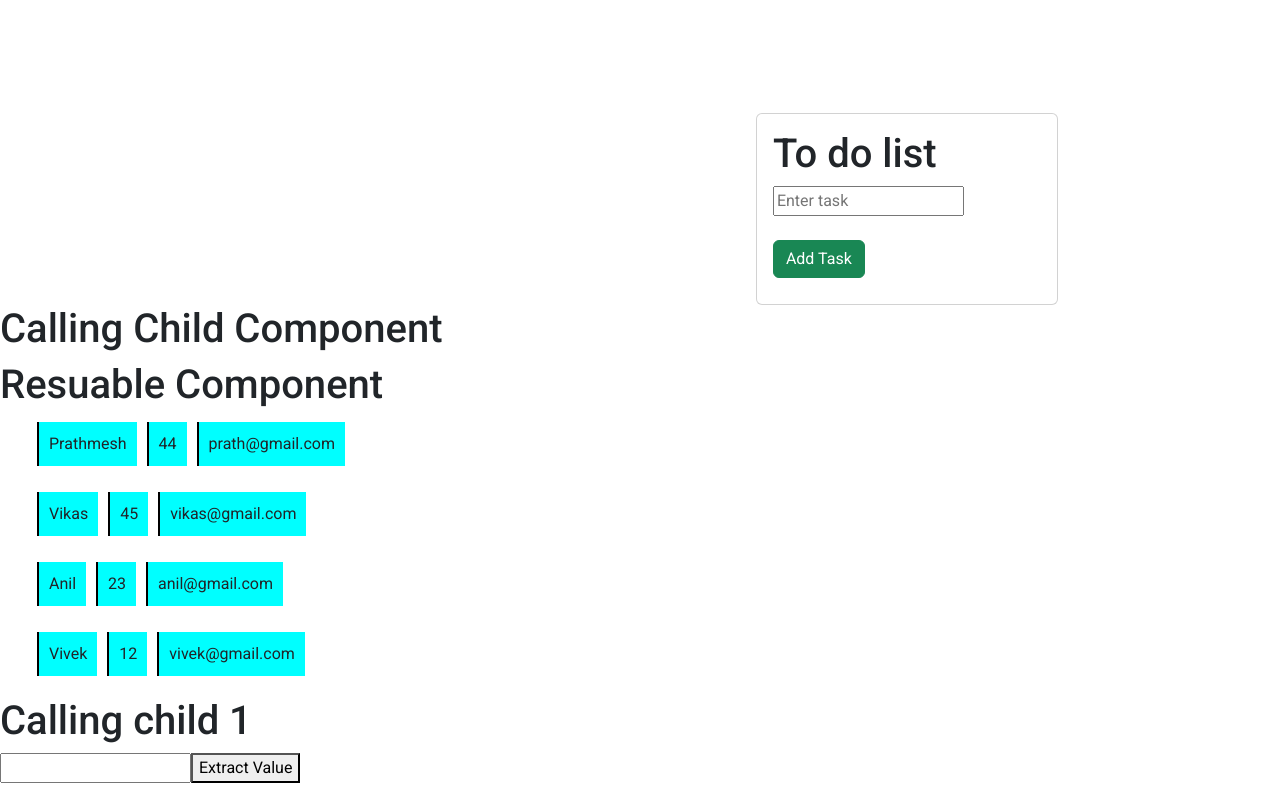
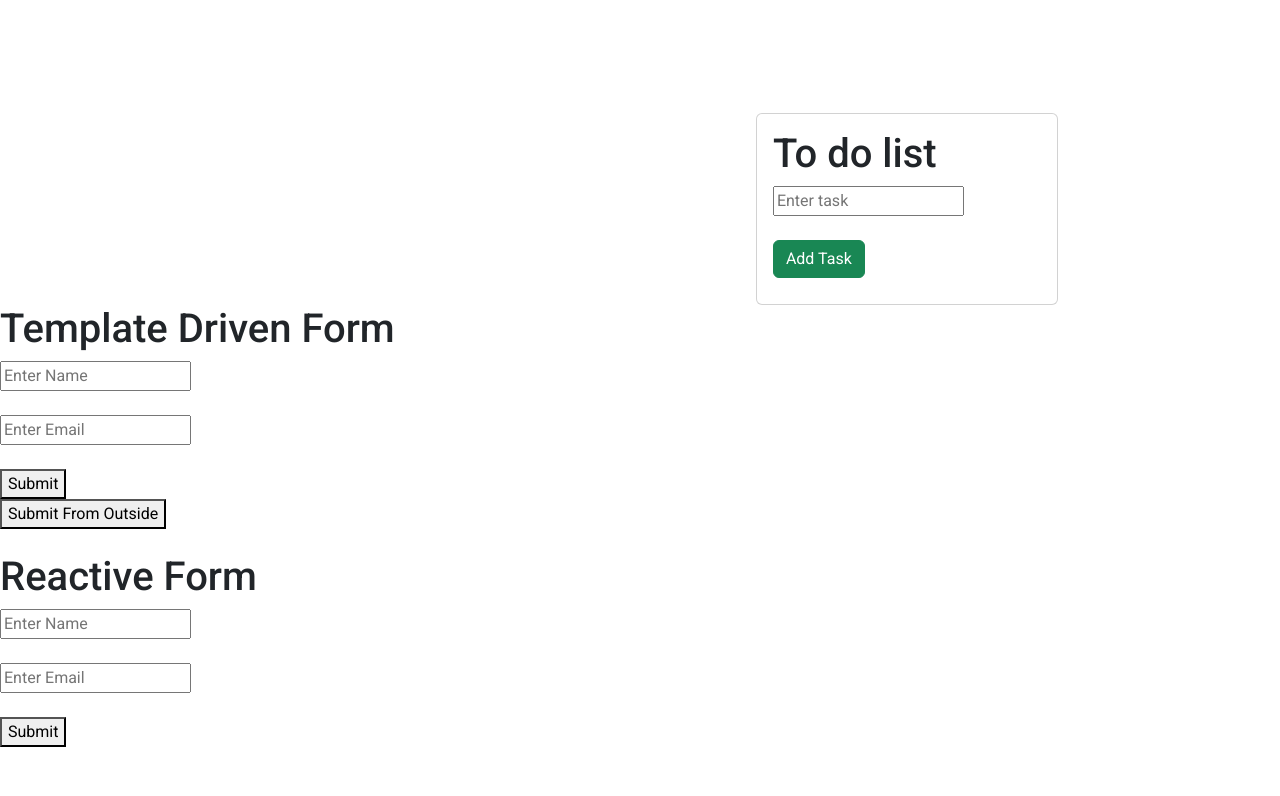
Before and after one commit to prathmeshkam/Angular-17, an Angular app: page / in a window 1280 px wide. Shown: the top 796 px of the page. Built offline with nearby package versions, Linux system fonts and the light colour scheme.

Commit message:
Template Driven and Reactive Form in Angular

```diff
--- a/src/app/app.component.html
+++ b/src/app/app.component.html
@@ -19,10 +19,10 @@
 </div>
 
 
-<h1> Calling Child Component </h1>
+<!-- <h1> Calling Child Component </h1>
 
-<!-- <app-child [item]="data"></app-child>
-    <button (click)="updateChild()">Update Child Value</button> -->
+<app-child [item]="data"></app-child>
+    <button (click)="updateChild()">Update Child Value</button>
 
 <h1> Resuable Component</h1>
 
@@ -51,6 +51,29 @@
 
 
 <h1>Custom Pipes</h1>
-<h1>{{20 |addtwo:40:60}}</h1>
+<h1>{{20 |addtwo:40:60}}</h1> -->
+
+<h1>Template Driven Form</h1>
+
+<form #f="ngForm" (ngSubmit)="getform(f.controls)">
+    <input type="text" name="name" ngModel placeholder="Enter Name">
+    <br><br>
+    <input type="email" name="email" ngModel placeholder="Enter Email">
+    <br><br>
+    <button>Submit</button>
+
+</form>
+<button (click)="getform(f.value)">Submit From Outside</button>
+
+<br><br>
+<h1>Reactive Form</h1>
+<form [formGroup]="loginform" (ngSubmit)="getReactiveForm()">
+    <input type="text" placeholder="Enter Name" formControlName="name">
+    <br><br>
+    <input type="email" placeholder="Enter Email" formControlName="email">
+    <br><br>
+    <button>Submit</button>
+</form>
+
 <router-outlet>
 </router-outlet>
--- a/src/app/app.component.ts
+++ b/src/app/app.component.ts
@@ -6,11 +6,13 @@ import { ChildComponent } from './child/child.component';
 import { Child1Component } from './child1/child1.component';
 import {FormsModule} from '@angular/forms';
 import { AddtwoPipe } from './pipes/addtwo.pipe';
+import {ReactiveFormsModule} from '@angular/forms';
+import { FormControl , FormGroup , FormControlName } from '@angular/forms';
 
 @Component({
   selector: 'app-root',
   standalone: true,
-  imports: [CommonModule, RouterOutlet,NgbAlertModule,ChildComponent,Child1Component,FormsModule,AddtwoPipe],
+  imports: [CommonModule, RouterOutlet,NgbAlertModule,ChildComponent,Child1Component,FormsModule,AddtwoPipe,ReactiveFormsModule],
   templateUrl: './app.component.html',
   styleUrl: './app.component.css'
 })
@@ -61,4 +63,20 @@ export class AppComponent {
 
   binding:any;
   titleData:string = "IAmPrathmesh";
+
+  getform(item:any)
+  {
+    console.warn(item);
+  }
+
+
+  // Reactive Form
+  loginform = new FormGroup({
+    name: new FormControl(''),
+    email: new FormControl('')
+  })
+
+  getReactiveForm(){
+    console.warn(this.loginform.value);
+  }
 }
--- a/src/app/child/child.component.ts
+++ b/src/app/child/child.component.ts
@@ -8,7 +8,7 @@ import { Component,Input } from '@angular/core';
   styleUrl: './child.component.css'
 })
 export class ChildComponent {
-// @Input() item=123;
+// @Input() item;
 @Input() user:{name:string,age:number,email:string}={name:"",age:-1,email:''};
 
 }
```
